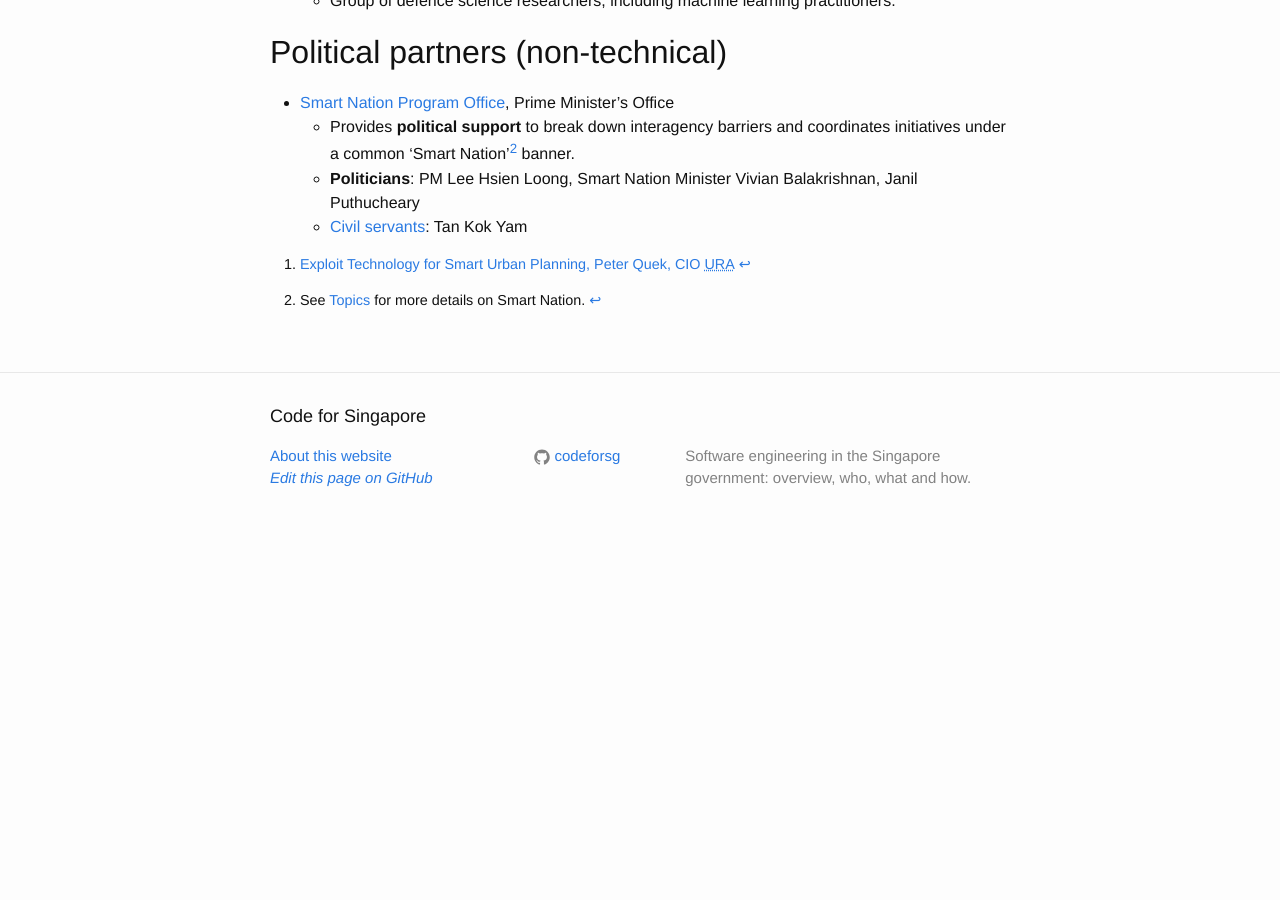
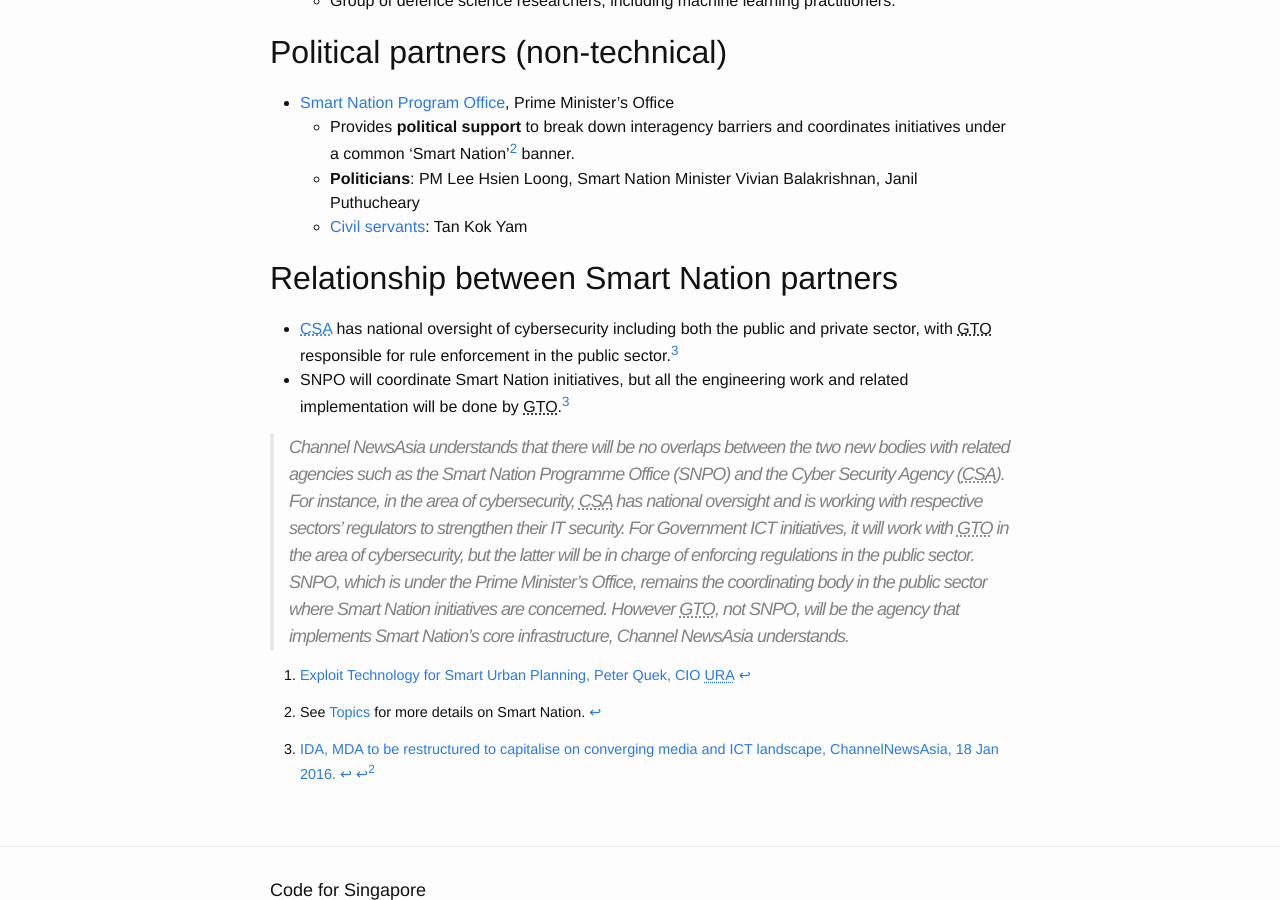
Before and after one commit to codeforsg/codeforsg.github.io, a Jekyll site: the page built from 02-gov_others.md, in a window 1280 px wide and 900 px high, scrolled down 831 px. Built offline with Jekyll 4.4.1, drawn with Linux system fonts in a browser that asks for light colours; nearby versions of some CDN libraries; comment, search, counter and statistics services are not loaded; before the commit the page ends 1381 px from its top, so only the background shows below that.

Commit message:
Added information on relationship between GTO, SNPO and CSA

```diff
--- a/02-gov_others.md
+++ b/02-gov_others.md
@@ -35,7 +35,16 @@
     * **Politicians**: PM Lee Hsien Loong, Smart Nation Minister Vivian Balakrishnan, Janil Puthucheary
     * [Civil servants](http://app.sgdi.gov.sg/listing.asp?agency_subtype=dept&agency_id=0000026757): Tan Kok Yam
 
+## Relationship between Smart Nation partners
+
+* [CSA](https://www.csa.gov.sg/) has national oversight of cybersecurity including both the public and private sector, with GTO responsible for rule enforcement in the public sector.[^3]
+* SNPO will coordinate Smart Nation initiatives, but all the engineering work and related implementation will be done by GTO.[^3]
+
+
 [^1]: [Exploit Technology for Smart Urban Planning, Peter Quek, CIO URA](/download/2014-10 URA.pdf)
 [^2]: See [Topics](/by-topic/) for more details on Smart Nation.
-
+[^3]: [IDA, MDA to be restructured to capitalise on converging media and ICT landscape, ChannelNewsAsia, 18 Jan 2016.](http://www.channelnewsasia.com/news/singapore/ida-mda-to-be/2433768.html)
+> Channel NewsAsia understands that there will be no overlaps between the two new bodies with related agencies such as the Smart Nation Programme Office (SNPO) and the Cyber Security Agency (CSA).
+For instance, in the area of cybersecurity, CSA has national oversight and is working with respective sectors’ regulators to strengthen their IT security. For Government ICT initiatives, it will work with GTO in the area of cybersecurity, but the latter will be in charge of enforcing regulations in the public sector.
+SNPO, which is under the Prime Minister’s Office, remains the coordinating body in the public sector where Smart Nation initiatives are concerned. However GTO, not SNPO, will be the agency that implements Smart Nation's core infrastructure, Channel NewsAsia understands.
 {% include common.md %}
--- a/_includes/common.md
+++ b/_includes/common.md
@@ -28,3 +28,4 @@
 *[GCIO]: Government Chief Information Office
 *[GTO]: Government Technology Organisation
 *[MOE]: Ministry of Education
+*[CSA]: Cyber Security Agency
```
